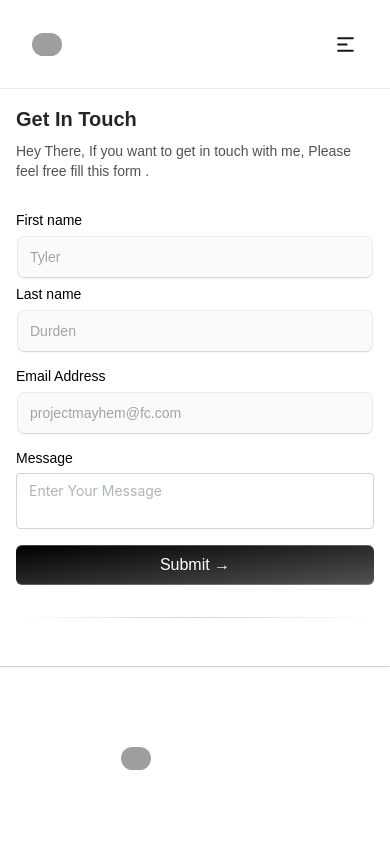
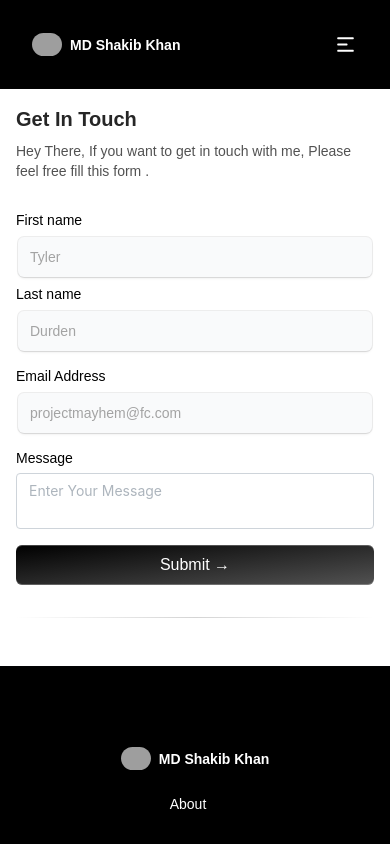
Before and after one commit to md-shakib-khan/portfolio, a Next.js app in the folder web/: page /contact in a window 390 px wide. Shown: the top 844 px of the page. Built offline with nearby package versions, Linux system fonts and the light colour scheme; grey boxes are pictures that could not be loaded.

Commit message:
added theme system in about page

```diff
--- a/web/app/about/page.tsx
+++ b/web/app/about/page.tsx
@@ -1,29 +1,35 @@
+"use client";
 import Layout from "@/components/Layout/Layout";
 import SocialMediaIcons from "@/components/SocialMediaIcons";
-import { Metadata } from "next";
+import { useGlobalContext } from "@/context/GlobalContextProvider";
+// import { Metadata } from "next";
 import Image from "next/image";
 
-export const metadata: Metadata = {
-  title: "About | MD Shakib Khan - Web Developer",
-  description:
-    "Hey! I'm Shakib Khan and I'm a full stack web developer.",
-};
+// export const metadata: Metadata = {
+//   title: "About | MD Shakib Khan - Web Developer",
+//   description: "Hey! I'm Shakib Khan and I'm a full stack web developer.",
+// };
 
 export default function About() {
+  const { theme } = useGlobalContext();
   return (
     <Layout>
       <div className="px-8 md:mt-20 relative flex flex-col md:flex-row space-y-10 md:space-y-0 md:space-x-10 justify-between">
         <div>
-          <h1 className="font-bold text-3xl md:text-5xl md:leading-tight text-zinc-50 max-w-3xl">
-            Hey! I&apos;m <span className="text-cyan-500">Shakib Khan</span> and I&apos;m
-            a full stack web developer.
+          <h1
+            className={`"font-bold text-3xl md:text-5xl md:leading-tight  max-w-3xl" ${
+              theme === "dark" ? "text-zinc-50" : "text-zinc-800"
+            }`}
+          >
+            Hey! I&apos;m <span className="text-cyan-500">Shakib Khan</span> and
+            I&apos;m a full stack web developer.
           </h1>
           <p className="text-zinc-400 text-sm md:text-base max-w-2xl mt-8 md:leading-loose tracking-wide">
-            I&apos;m Shakib Khan, and I&apos;ve always been passionate about technology
-            and education. My journey has taken me through various roles—content
-            creator, developer, entrepreneur, and innovator—all driven by a deep
-            love for sharing knowledge and making complex concepts more
-            understandable.
+            I&apos;m Shakib Khan, and I&apos;ve always been passionate about
+            technology and education. My journey has taken me through various
+            roles—content creator, developer, entrepreneur, and innovator—all
+            driven by a deep love for sharing knowledge and making complex
+            concepts more understandable.
           </p>
         </div>
         <div className="order-first md:order-last flex flex-col items-center">
@@ -38,8 +44,18 @@ export default function About() {
           <SocialMediaIcons />
         </div>
       </div>
-      <div className="px-8 mt-10 relative">
-      As a YouTuber, I&apos;ve built my channel around my passion for technology and education. My goal is to make the world of programming and software development more accessible to everyone, regardless of their background or experience level. I remember how challenging it was when I first started learning to code, and that&apos;s why I&apos;m committed to breaking down complex concepts into simple, easy-to-understand tutorials.
+      <div
+        className={`"px-8 m-8 relative" ${
+          theme === "dark" ? "text-zinc-50" : "text-zinc-800"
+        }`}
+      >
+        As a YouTuber, I&apos;ve built my channel around my passion for
+        technology and education. My goal is to make the world of programming
+        and software development more accessible to everyone, regardless of
+        their background or experience level. I remember how challenging it was
+        when I first started learning to code, and that&apos;s why I&apos;m
+        committed to breaking down complex concepts into simple,
+        easy-to-understand tutorials.
       </div>
     </Layout>
   );
--- a/web/components/Header/DropDownMenu.tsx
+++ b/web/components/Header/DropDownMenu.tsx
@@ -1,4 +1,5 @@
 "use client";
+import { useGlobalContext } from "@/context/GlobalContextProvider";
 import { Menu } from "@mantine/core";
 import { useMediaQuery } from "@mantine/hooks";
 import Link from "next/link";
@@ -11,19 +12,20 @@ type MenuItem = {
 };
 
 export default function DropDownMenu({ menus }: { menus: MenuItem[] }) {
+  const {theme} = useGlobalContext()
   const matches = useMediaQuery("(max-width: 64rem)");
   return (
     <div>
       {matches ? (
         <Menu>
           <Menu.Target>
-            <CgMenuLeftAlt size={25} />
+            <CgMenuLeftAlt size={25} color={`${theme === "dark" ? "white" : "black"}`}/>
           </Menu.Target>
           <Menu.Dropdown>
             {menus.map((menu: MenuItem) => (
               <Menu.Item
                 key={menu.label}
-                leftSection={<TbLayoutGridAdd size={14} />}
+                leftSection={<TbLayoutGridAdd size={14}/>}
               >
                 <Link href={menu.href}>
                   <span>{menu.label}</span>
--- a/web/components/Header/Header.tsx
+++ b/web/components/Header/Header.tsx
@@ -1,4 +1,4 @@
-"use client"
+"use client";
 import Image from "next/image";
 import Link from "next/link";
 
@@ -56,7 +56,9 @@ export default function Header() {
               href={menu.href}
               key={menu.label}
               className={`text-sm relative rounded-lg px-3 ${
-                theme === "dark" ? "text-white hover:bg-zinc-700 " : "text-black hover:bg-zinc-100 "
+                theme === "dark"
+                  ? "text-white hover:bg-zinc-700 "
+                  : "text-black hover:bg-zinc-100 "
               }`}
             >
               <span className="relative z-10 px-2 py-2 inline-block">
@@ -124,7 +126,9 @@ export default function Header() {
         <div className="w-full flex justify-between">
           <Link
             href={"/"}
-            className="font-bold text-sm flex items-center justify-center text-white space-x-2"
+            className={`"font-bold text-sm flex items-center justify-center " ${
+              theme === "dark" ? "text-white space-x-2" : "text-black space-x-2"
+            }`}
           >
             <Image
               src={"/sk.png"}
--- a/web/components/Layout/Layout.tsx
+++ b/web/components/Layout/Layout.tsx
@@ -1,9 +1,13 @@
+"use client";
+import { useGlobalContext } from "@/context/GlobalContextProvider";
 import { Fragment } from "react";
 import Footer from "../Footer/Footer";
 import Header from "../Header/Header";
 
 export default function Layout(props: { children: React.ReactNode }) {
+  const { theme } = useGlobalContext();
   return (
+    <div className={`${theme === "dark" ? "bg-black" : "bg-white"}`}>
       <Fragment>
         {/* <BackgroundBeams /> */}
         <main className="max-w-5xl m-auto h-auto select-none ">
@@ -12,5 +16,6 @@ export default function Layout(props: { children: React.ReactNode }) {
           <Footer />
         </main>
       </Fragment>
+    </div>
   );
 }
```
Lines whose indentation alone changed are shown as unchanged.
